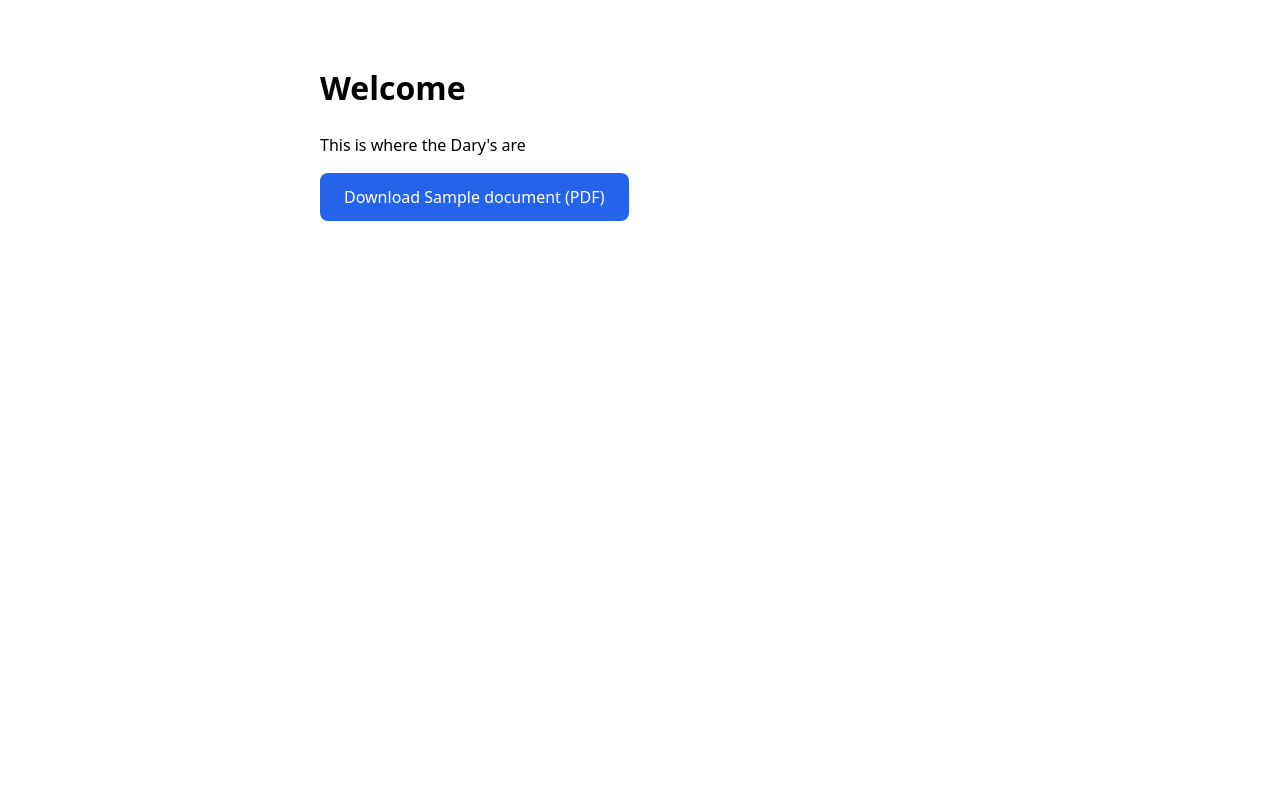
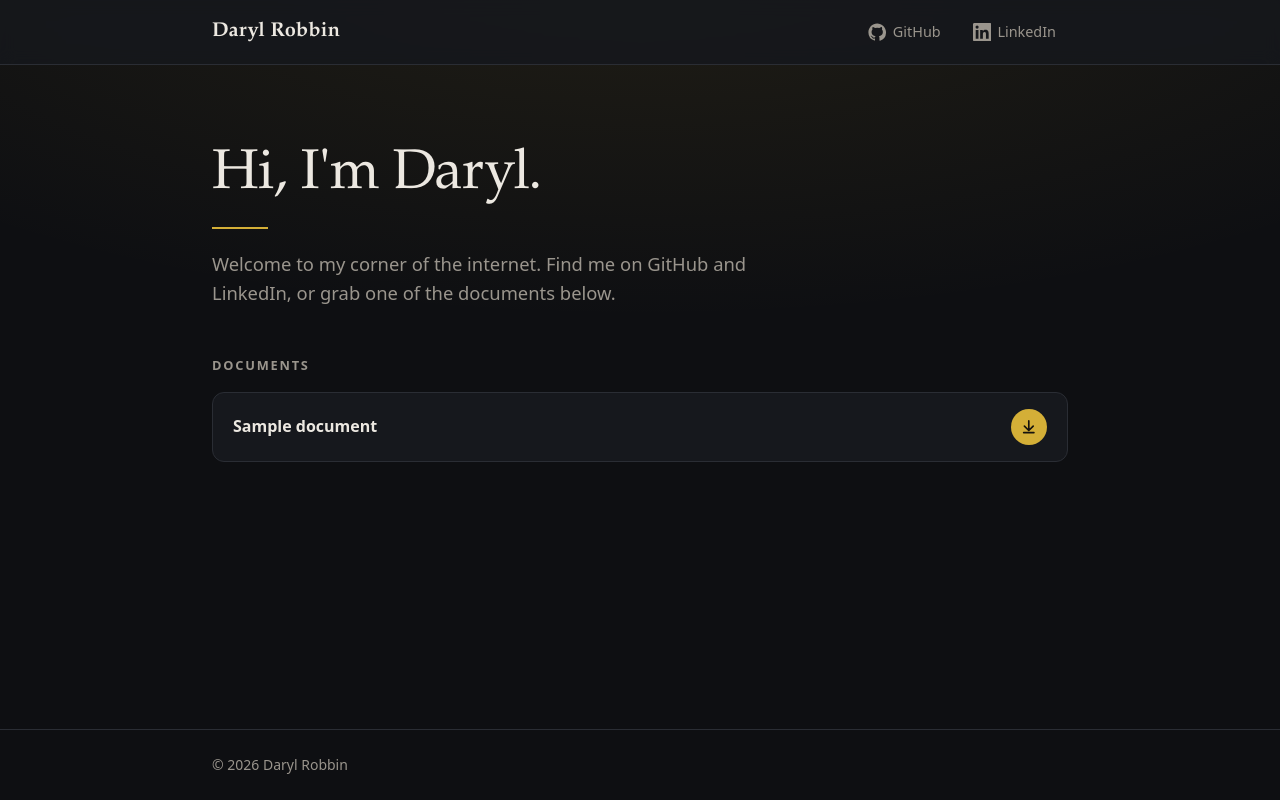
Before and after one commit to dmrobbin/dmr, a Django app: page / in a window 1280 px wide. Run offline with Django 5.2, Linux system fonts and the light colour scheme; tables that the repository leaves empty hold one stand-in row (values such as "Sample post").

Commit message:
update to site style

```diff
--- a/core/models.py
+++ b/core/models.py
@@ -16,7 +16,7 @@ class Document(models.Model):
     )
     is_active = models.BooleanField(
         default=True,
-        help_text="The home page offers the newest active document",
+        help_text="Only active documents are offered on the home page",
     )
     created = models.DateTimeField(auto_now_add=True)
 
@@ -29,3 +29,9 @@ class Document(models.Model):
     @property
     def download_name(self):
         return self.filename or self.s3_key.rsplit("/", 1)[-1]
+
+    @property
+    def file_type(self):
+        """Extension after the last '.' in the key's file name, e.g. 'pdf'."""
+        name = self.s3_key.rsplit("/", 1)[-1]
+        return name.rsplit(".", 1)[-1].lower() if "." in name else ""
--- /dev/null
+++ b/core/static/core/site.css
@@ -0,0 +1,113 @@
+/* Charcoal with a gold accent */
+:root {
+  color-scheme: dark;
+  --bg: #0e0f12;
+  --surface: #16181d;
+  --text: #ece8e1;
+  --muted: #9a958d;
+  --border: #2a2d34;
+  --accent: #d4af37;
+  --accent-hover: #e6c35c;
+  --accent-soft: rgb(212 175 55 / .12);
+  --on-accent: #14120e;
+  --serif: "Iowan Old Style", "Palatino Linotype", Palatino, Georgia, serif;
+}
+
+* { box-sizing: border-box; }
+body {
+  margin: 0;
+  font-family: system-ui, -apple-system, "Segoe UI", Roboto, sans-serif;
+  line-height: 1.6;
+  background:
+    radial-gradient(ellipse 80% 50% at 50% -10%, rgb(212 175 55 / .1), transparent),
+    var(--bg);
+  color: var(--text);
+  display: flex;
+  flex-direction: column;
+  min-height: 100vh;
+}
+a { color: inherit; }
+.container { width: 100%; max-width: 56rem; margin: 0 auto; padding: 0 1.25rem; }
+
+/* Header */
+.site-header {
+  position: sticky;
+  top: 0;
+  background: color-mix(in srgb, var(--surface) 85%, transparent);
+  backdrop-filter: blur(8px);
+  border-bottom: 1px solid var(--border);
+}
+.site-header .container {
+  display: flex;
+  align-items: center;
+  justify-content: space-between;
+  height: 4rem;
+}
+.brand { font-family: var(--serif); font-weight: 600; font-size: 1.25rem; text-decoration: none; letter-spacing: .01em; }
+.social { display: flex; gap: .5rem; }
+.social a {
+  display: inline-flex;
+  align-items: center;
+  gap: .4rem;
+  padding: .4rem .75rem;
+  border-radius: .5rem;
+  color: var(--muted);
+  text-decoration: none;
+  font-size: .9rem;
+  font-weight: 500;
+  transition: color .15s, background .15s;
+}
+.social a:hover { color: var(--accent); background: var(--accent-soft); }
+.social svg { width: 1.15rem; height: 1.15rem; fill: currentColor; }
+
+/* Hero */
+.hero { padding: 5rem 0 3rem; }
+.hero h1 { font-family: var(--serif); font-weight: 500; font-size: clamp(2.5rem, 6vw, 3.5rem); line-height: 1.1; margin: 0 0 1.25rem; letter-spacing: -.01em; }
+.hero h1::after { content: ""; display: block; width: 3.5rem; height: 2px; margin-top: 1.25rem; background: var(--accent); }
+.hero p { font-size: 1.15rem; color: var(--muted); margin: 0; max-width: 36rem; }
+
+/* Documents */
+.documents { padding-bottom: 4rem; }
+.documents h2 { font-size: .8rem; font-weight: 600; text-transform: uppercase; letter-spacing: .14em; color: var(--muted); margin: 0 0 1rem; }
+.doc-list { list-style: none; margin: 0; padding: 0; display: grid; gap: .75rem; }
+.button {
+  display: flex;
+  align-items: center;
+  justify-content: space-between;
+  gap: 1rem;
+  padding: 1rem 1.25rem;
+  background: var(--surface);
+  border: 1px solid var(--border);
+  border-radius: .75rem;
+  text-decoration: none;
+  font-weight: 600;
+  transition: border-color .15s, box-shadow .15s, transform .15s;
+}
+.button:hover {
+  border-color: var(--accent);
+  box-shadow: 0 6px 20px rgb(0 0 0 / .35), 0 0 0 1px rgb(212 175 55 / .25);
+  transform: translateY(-1px);
+}
+.button .download-icon {
+  flex: none;
+  display: inline-flex;
+  align-items: center;
+  justify-content: center;
+  width: 2.25rem;
+  height: 2.25rem;
+  border-radius: 50%;
+  background: var(--accent);
+  color: var(--on-accent);
+  transition: background .15s;
+}
+.button:hover .download-icon { background: var(--accent-hover); }
+.button svg { width: 1.1rem; height: 1.1rem; }
+.empty { color: var(--muted); font-style: italic; }
+
+/* Footer */
+.site-footer { margin-top: auto; border-top: 1px solid var(--border); padding: 1.5rem 0; color: var(--muted); font-size: .875rem; }
+
+@media (max-width: 30rem) {
+  .social .label { display: none; }
+  .hero { padding: 3.5rem 0 2.5rem; }
+}
--- a/core/templates/core/home.html
+++ b/core/templates/core/home.html
@@ -1,22 +1,58 @@
+{% load static %}
 <!DOCTYPE html>
 <html lang="en">
 <head>
   <meta charset="utf-8">
   <meta name="viewport" content="width=device-width, initial-scale=1">
-  <title>Home</title>
-  <style>
-    body { font-family: system-ui, sans-serif; max-width: 40rem; margin: 4rem auto; padding: 0 1rem; line-height: 1.5; }
-    .button { display: inline-block; padding: .75rem 1.5rem; background: #2563eb; color: #fff; text-decoration: none; border-radius: .5rem; }
-    .button:hover { background: #1d4ed8; }
-  </style>
+  <title>Daryl Robbin</title>
+  <link rel="stylesheet" href="{% static 'core/site.css' %}">
 </head>
 <body>
-  <h1>Welcome</h1>
-  <p>This is where the Dary's are</p>
-  {% if document %}
-    <p><a class="button" href="{% url 'download' %}">Download {{ document.title }} (PDF)</a></p>
-  {% else %}
-    <p><em>No document is available right now.</em></p>
-  {% endif %}
+  <header class="site-header">
+    <div class="container">
+      <a class="brand" href="{% url 'home' %}">Daryl Robbin</a>
+      <nav class="social" aria-label="Social links">
+        <a href="https://github.com/dmrobbin" target="_blank" rel="noopener">
+          <svg viewBox="0 0 24 24" aria-hidden="true"><path d="M12 .5C5.65.5.5 5.65.5 12a11.5 11.5 0 0 0 7.86 10.92c.58.1.79-.25.79-.56v-2c-3.2.7-3.87-1.37-3.87-1.37-.52-1.33-1.28-1.69-1.28-1.69-1.04-.71.08-.7.08-.7 1.15.08 1.76 1.19 1.76 1.19 1.03 1.76 2.69 1.25 3.35.96.1-.75.4-1.25.73-1.54-2.55-.29-5.24-1.28-5.24-5.68 0-1.26.45-2.28 1.19-3.09-.12-.29-.52-1.46.11-3.05 0 0 .97-.31 3.17 1.18a11 11 0 0 1 5.77 0c2.2-1.49 3.17-1.18 3.17-1.18.63 1.59.23 2.76.11 3.05.74.81 1.19 1.83 1.19 3.09 0 4.41-2.69 5.39-5.25 5.67.41.36.78 1.06.78 2.14v3.17c0 .31.21.67.8.56A11.5 11.5 0 0 0 23.5 12C23.5 5.65 18.35.5 12 .5z"/></svg>
+          <span class="label">GitHub</span>
+        </a>
+        <a href="https://www.linkedin.com/in/daryl-robbin-ba2a2714b/" target="_blank" rel="noopener">
+          <svg viewBox="0 0 24 24" aria-hidden="true"><path d="M20.45 20.45h-3.55v-5.57c0-1.33-.03-3.04-1.85-3.04-1.86 0-2.14 1.45-2.14 2.94v5.67H9.35V9h3.41v1.56h.05c.48-.9 1.64-1.85 3.37-1.85 3.6 0 4.27 2.37 4.27 5.46v6.28zM5.34 7.43a2.06 2.06 0 1 1 0-4.12 2.06 2.06 0 0 1 0 4.12zM7.12 20.45H3.56V9h3.56v11.45zM22.22 0H1.77C.79 0 0 .77 0 1.73v20.54C0 23.23.79 24 1.77 24h20.45c.98 0 1.78-.77 1.78-1.73V1.73C24 .77 23.2 0 22.22 0z"/></svg>
+          <span class="label">LinkedIn</span>
+        </a>
+      </nav>
+    </div>
+  </header>
+
+  <main class="container">
+    <section class="hero">
+      <h1>Hi, I'm Daryl.</h1>
+      <p>Welcome to my corner of the internet. Find me on GitHub and LinkedIn, or grab one of the documents below.</p>
+    </section>
+
+    <section class="documents" aria-labelledby="documents-heading">
+      <h2 id="documents-heading">Documents</h2>
+      {% if documents %}
+        <ul class="doc-list">
+          {% for document in documents %}
+            <li>
+              <a class="button" href="{% url 'download' document.pk %}">
+                <span>{{ document.title }}{% if document.file_type %} (.{{ document.file_type }}){% endif %}</span>
+                <span class="download-icon" aria-hidden="true">
+                  <svg viewBox="0 0 24 24" fill="none" stroke="currentColor" stroke-width="2.25" stroke-linecap="round" stroke-linejoin="round"><path d="M12 4v12M6 11l6 6 6-6M5 20h14"/></svg>
+                </span>
+              </a>
+            </li>
+          {% endfor %}
+        </ul>
+      {% else %}
+        <p class="empty">No documents are available right now.</p>
+      {% endif %}
+    </section>
+  </main>
+
+  <footer class="site-footer">
+    <div class="container">&copy; {% now "Y" %} Daryl Robbin</div>
+  </footer>
 </body>
 </html>
--- a/core/urls.py
+++ b/core/urls.py
@@ -4,5 +4,5 @@ from . import views
 
 urlpatterns = [
     path("", views.home, name="home"),
-    path("download/", views.download, name="download"),
+    path("download/<int:pk>/", views.download, name="download"),
 ]
--- a/core/views.py
+++ b/core/views.py
@@ -2,23 +2,23 @@ import boto3
 from botocore.config import Config
 from django.conf import settings
 from django.http import Http404
-from django.shortcuts import redirect, render
+from django.shortcuts import get_object_or_404, redirect, render
 
 from .models import Document
 
 
-def current_document():
-    return Document.objects.filter(is_active=True).first()
+def active_documents():
+    return Document.objects.filter(is_active=True)
 
 
 def home(request):
-    return render(request, "core/home.html", {"document": current_document()})
+    return render(request, "core/home.html", {"documents": active_documents()})
 
 
-def download(request):
+def download(request, pk):
     """Redirect to a short-lived presigned S3 URL so the bucket can stay private."""
-    document = current_document()
-    if document is None or not settings.AWS_S3_BUCKET:
+    document = get_object_or_404(active_documents(), pk=pk)
+    if not settings.AWS_S3_BUCKET:
         raise Http404("No document available")
 
     s3 = boto3.client(
```
Also changed, not shown: core/tests.py (+27 -14 lines), mysite/settings.py (+17 -0 lines), core/migrations/0002_document_help_text.py (added), 1 other file.
